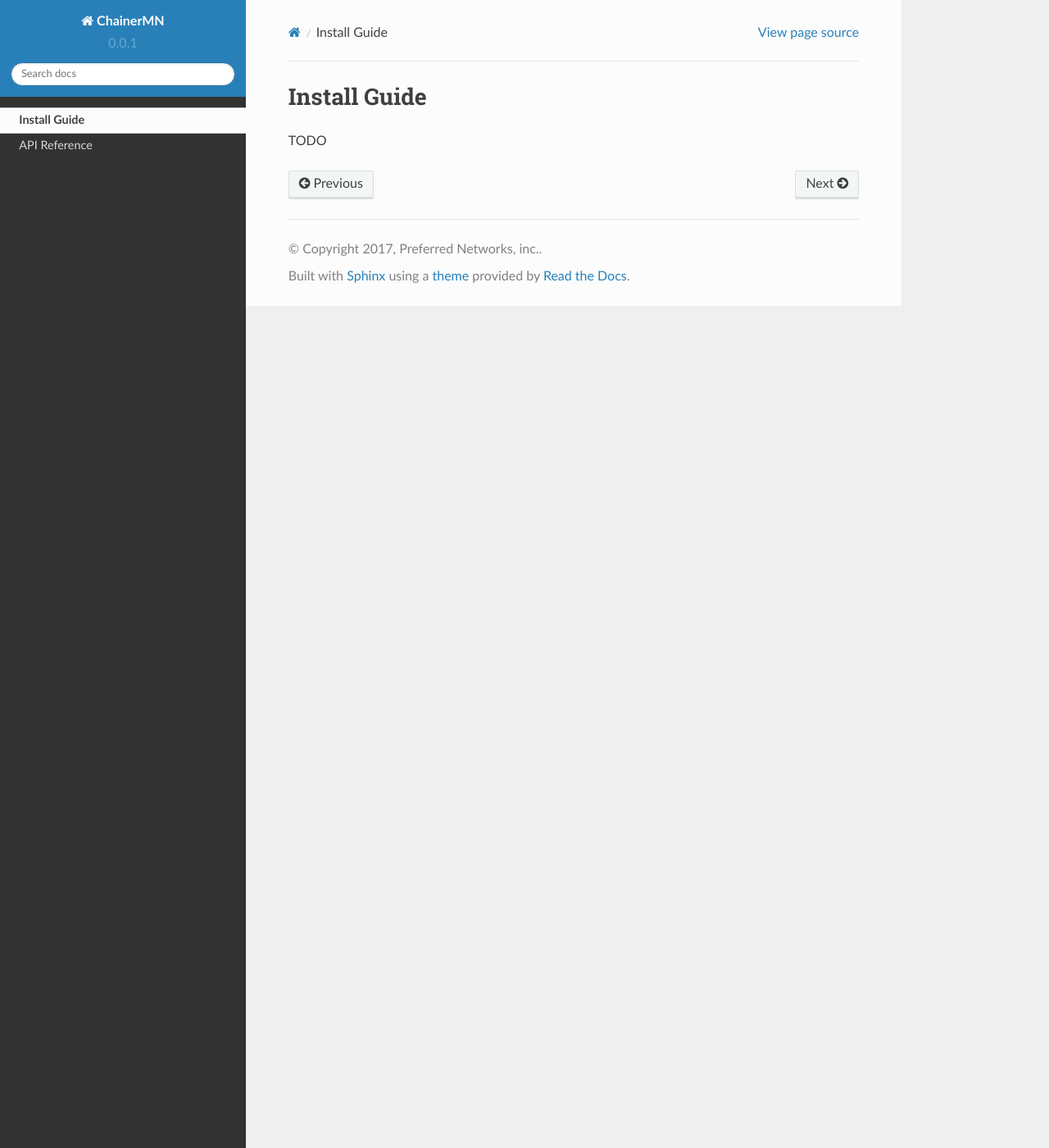
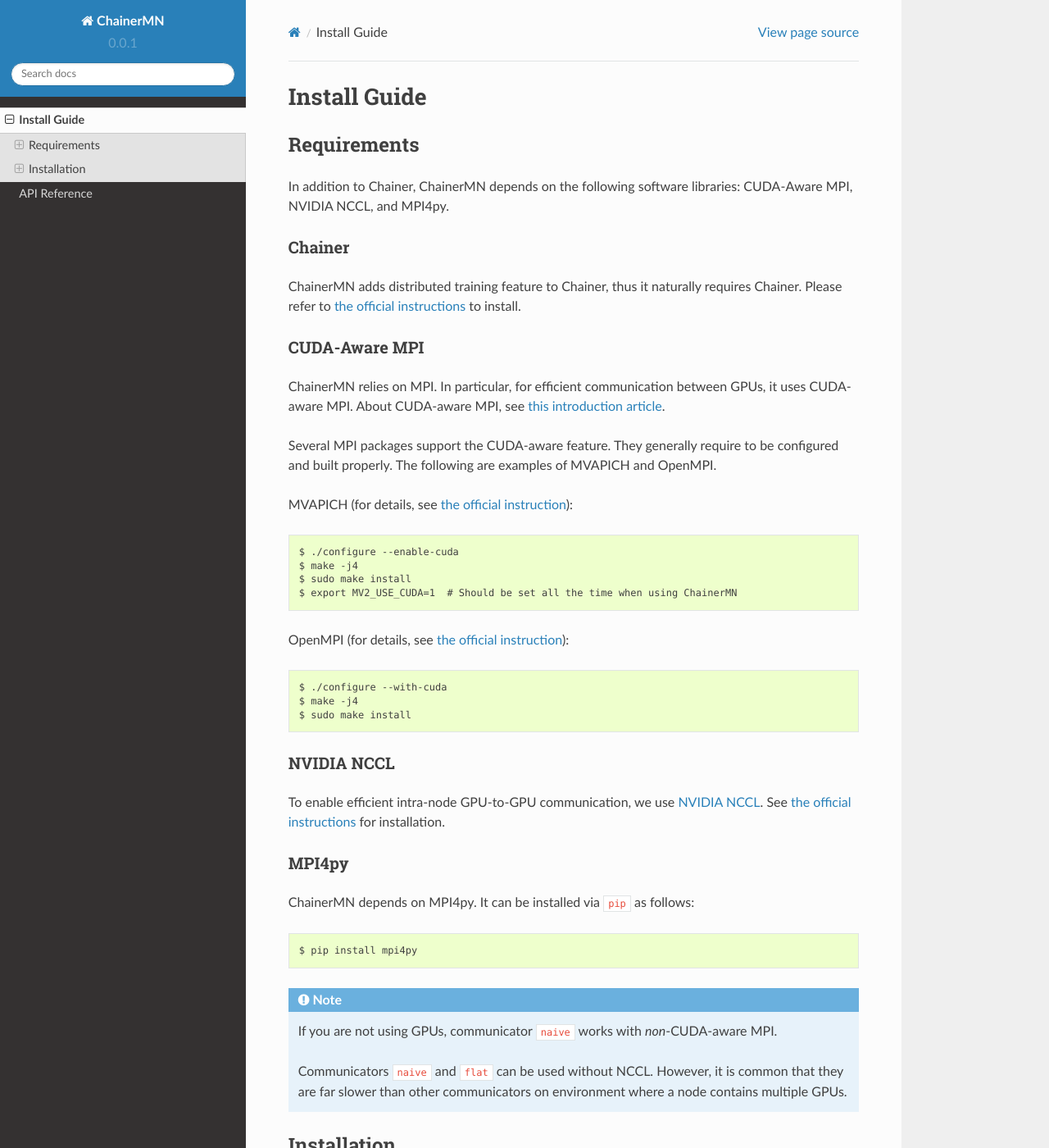
Before and after one commit to chainer/chainermn, a Sphinx documentation site: the page built from docs/source/install.rst, in a window 1280 px wide and 1400 px high. Shown: the whole window at 82% size. Built offline with Sphinx 7.4.7 and the Read the Docs theme 2.0.0, drawn with Linux system fonts in a browser that asks for light colours; pages that are not in the unit, such as notebooks, are missing from menus; some of the changed text lies outside the part shown.

Commit message:
Add rough manuscript of installation guide

```diff
--- a/docs/source/install.rst
+++ b/docs/source/install.rst
@@ -1,4 +1,91 @@
 Install Guide
 =============
 
-TODO
+Requirements
+------------
+In addition to Chainer, ChainerMN depends on the following software libraries:
+CUDA-Aware MPI, NVIDIA NCCL, and MPI4py.
+
+
+Chainer
+~~~~~~~
+
+ChainerMN adds distributed training feature to Chainer,
+thus it naturally requires Chainer.
+Please refer to `the official instructions <http://docs.chainer.org/en/latest/install.html>`_ to install.
+
+
+CUDA-Aware MPI
+~~~~~~~~~~~~~~
+
+ChainerMN relies on MPI.
+In particular, for efficient communication between GPUs, it uses CUDA-aware MPI.
+About CUDA-aware MPI, see `this introduction article <https://devblogs.nvidia.com/parallelforall/introduction-cuda-aware-mpi/>`_.
+
+Several MPI packages support the CUDA-aware feature.
+They generally require to be configured and built properly.
+The following are examples of MVAPICH and OpenMPI.
+
+
+MVAPICH (for details, see `the official instruction <http://mvapich.cse.ohio-state.edu/static/media/mvapich/mvapich2-2.0-userguide.html#x1-120004.5>`_)::
+
+  $ ./configure --enable-cuda
+  $ make -j4
+  $ sudo make install
+  $ export MV2_USE_CUDA=1  # Should be set all the time when using ChainerMN
+
+OpenMPI (for details, see `the official instruction <https://www.open-mpi.org/faq/?category=building#build-cuda>`_)::
+
+  $ ./configure --with-cuda
+  $ make -j4
+  $ sudo make install
+
+
+NVIDIA NCCL
+~~~~~~~~~~~
+
+To enable efficient intra-node GPU-to-GPU communication,
+we use `NVIDIA NCCL <https://github.com/NVIDIA/nccl>`_.
+See `the official instructions <https://github.com/NVIDIA/nccl#build--run>`_ for installation.
+
+
+MPI4py
+~~~~~~
+
+ChainerMN depends on MPI4py. It can be installed via ``pip`` as follows::
+
+  $ pip install mpi4py
+
+
+.. note::
+
+  If you are not using GPUs, communicator ``naive`` works with *non*-CUDA-aware MPI.
+
+  Communicators ``naive`` and ``flat`` can be used without NCCL.
+  However, it is common that they are far slower than other communicators
+  on environment where a node contains multiple GPUs.
+
+
+Installation
+------------
+
+Install via pip
+~~~~~~~~~~~~~~~
+
+We recommend to install ChainerMN via pip::
+
+  $ pip install chainermn
+
+
+Install from Source
+~~~~~~~~~~~~~~~~~~~
+
+You can use ``setup.py`` to install ChainerMN from source::
+
+  $ tar zxf chainermn-x.y.z.tar.gz
+  $ cd chainermn-x.y.z
+  $ python setup.py install
+
+When your environment does not have NCCL, pass ``--no-nccl`` flag to ``setup.py``::
+
+  $ python setup.py install --no-nccl
```
